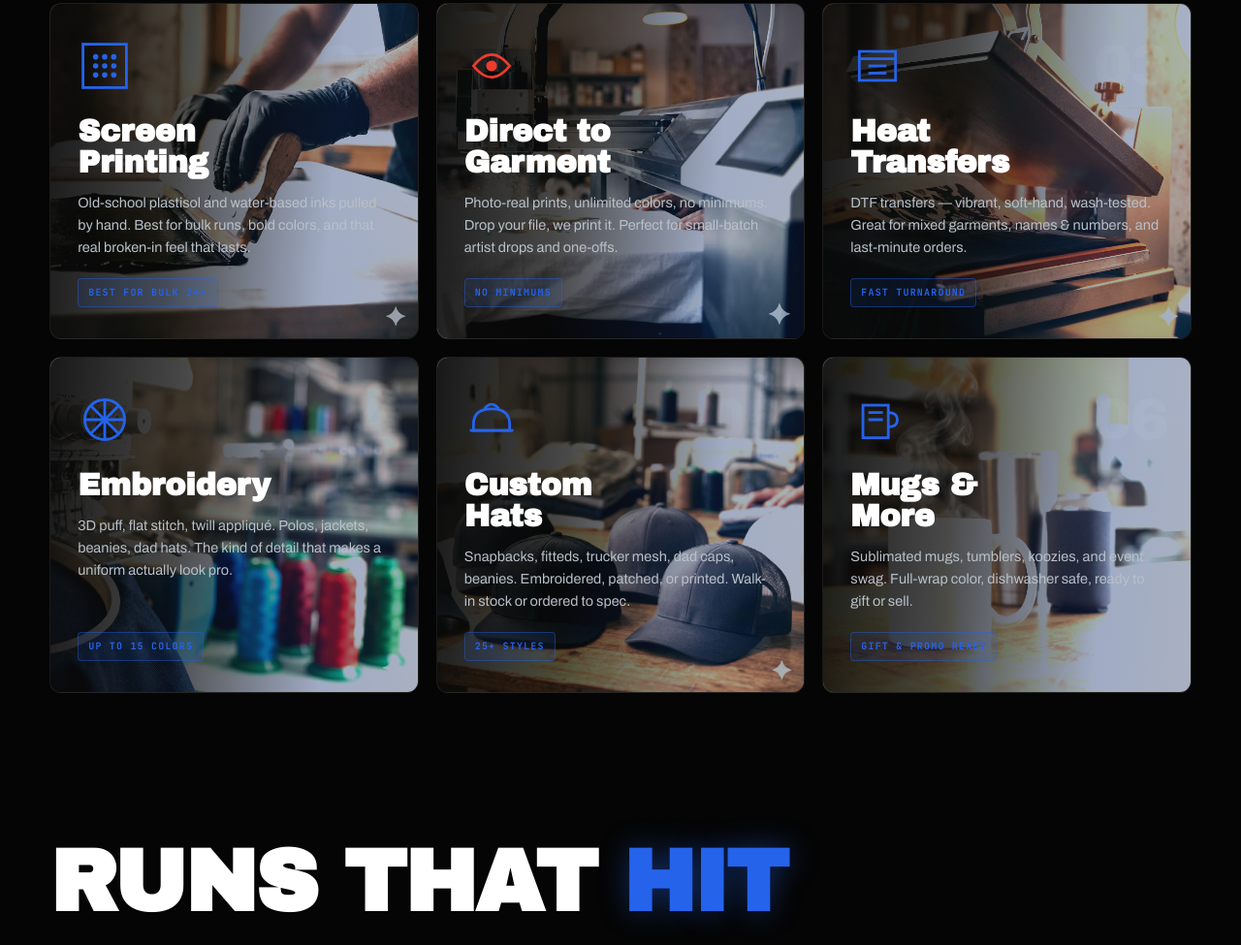
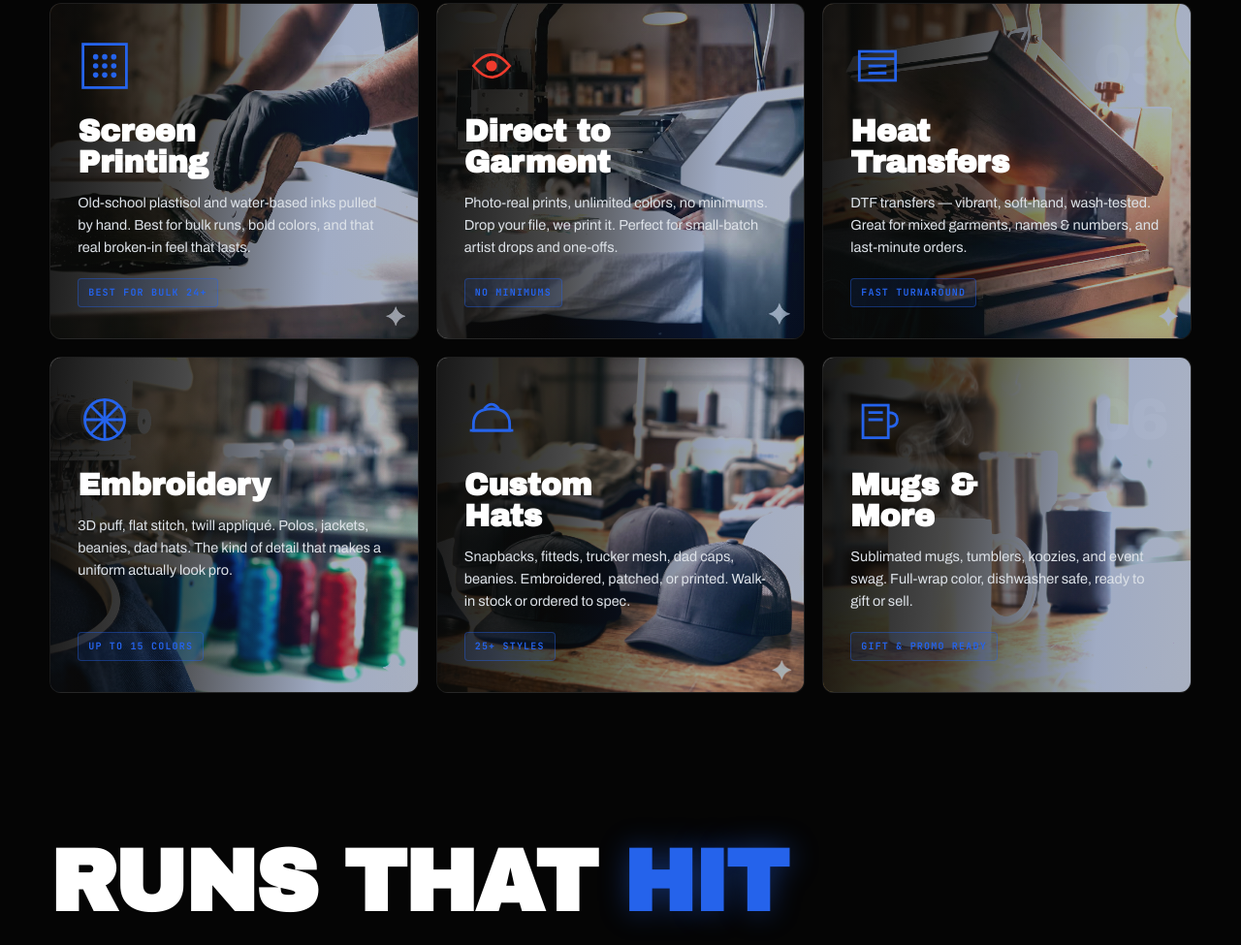
Before and after one commit to chaser1-ops/Metroink, a plain HTML site: page index.html in a window 1280 px wide. Shown: the part 1401-2376 px from the top of the page at 97% size. Drawn offline with Linux system fonts and the light colour scheme; a web font is replaced by a local one.

Commit message:
Brighten service card description text
Bumps .service-card p color from var(--steel) #b8c0c8 to #dde2e8
so descriptions read clearer over the brighter photo backgrounds.
Only the service card paragraph color — global --steel unchanged.

Co-Authored-By: Claude Opus 4.7 (1M context) <noreply@anthropic.com>

```diff
--- a/styles.css
+++ b/styles.css
@@ -395,7 +395,7 @@ button{font:inherit;cursor:pointer;border:none;background:none}
   font-size:14.5px;line-height:1.6;
   margin-bottom:20px;
   flex:1;
-  color:var(--steel);
+  color:#dde2e8;
 }
 .card-tag{
   display:inline-block;align-self:flex-start;
```
